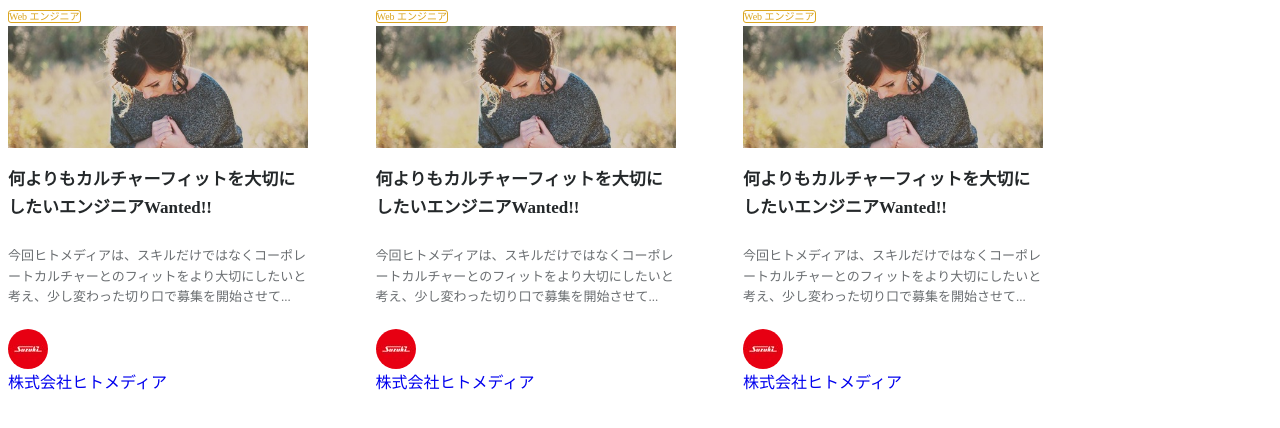
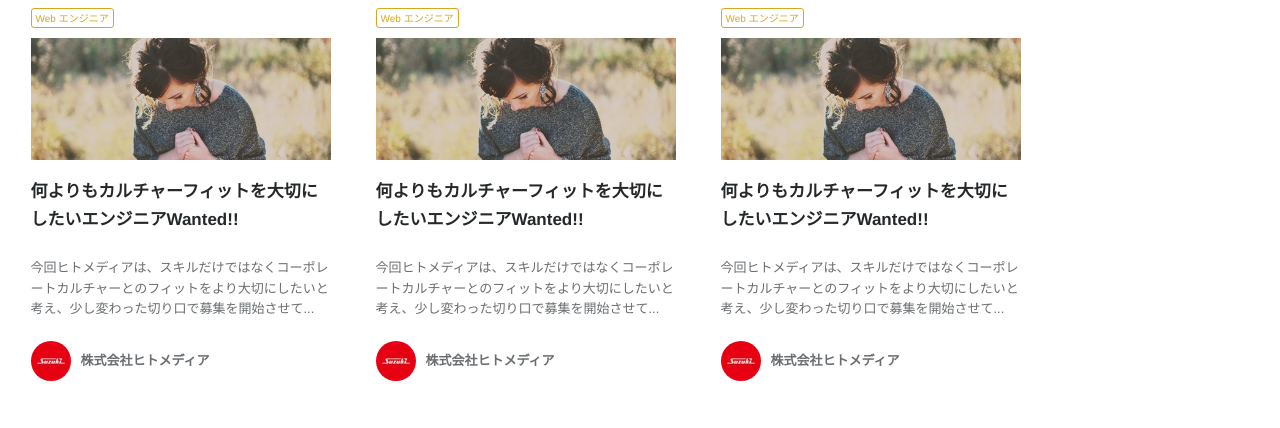
Before and after one commit to wantedly-archive/spring-intern-2016-pre, a website: page app/index.html in a window 1280 px wide. Drawn offline with Linux system fonts and the light colour scheme.

Commit message:
Complete design

```diff
--- a/app/css/style.css
+++ b/app/css/style.css
@@ -1,5 +1,7 @@
 * {
+  font-family: 'Helvetica Neue', Helvetica, Arial, 'Hiragino Sans', "ヒラギノ角ゴシック", 'Hiragino Kaku Gothic ProN', 'ヒラギノ角ゴ Pro W3',Roboto, 'メイリオ', Meiryo, 'ＭＳ Ｐゴシック', sans-serif;
   box-sizing: border-box;
+  -webkit-font-smoothing: antialiased;
 }
 a {
   text-decoration: none;
@@ -12,21 +14,25 @@ a:hover {
   display: flex;
   -webkit-flex-direction: row;
   flex-direction: row;
-  justify-content: space-between;
+  justify-content: space-around;
   width: 1035px;
 }
 
 article {
   display: inline-block;
-
   width: 300px;
 }
 
 .icon-job-type {
+  display: inline-block;
   font-size: 10px;
   color: #DAA520;
   border: 1px solid #DAA520;
   border-radius: 3px;
+  padding: 0 4px;
+  height: 20px;
+  line-height: 20px;
+  vertical-align: middle;
 }
 
 .project-image-wrapper {
@@ -34,7 +40,7 @@ article {
 }
 
 .project_cover {
-  margin-top: 3px;
+  margin-top: 10px;
   width: 300px;
   background-size: cover;
 }
@@ -56,6 +62,22 @@ article {
   font-weight: 300;
   height: 70px;
 }
+
+.company-name-wrapper {
+  align-items: center;
+  line-height: 40px;
+  height: 40px;
+  display: flex;
+  vertical-align: middle;
+  color: #6A6E71;
+  font-weight: 600;
+  font-size: 13px;
+}
+
+.company-name {
+  margin-left: 10px;
+}
+
 .company-thumbnail {
   width: 40px;
   height: 40px;
--- a/app/index.html
+++ b/app/index.html
@@ -23,13 +23,12 @@
             <p class="project-description">今回ヒトメディアは、スキルだけではなくコーポレートカルチャーとのフィットをより大切にしたいと考え、少し変わった切り口で募集を開始させて...</p>
             <div class="company-name-wrapper">
               <img class="company-thumbnail" src="img/project-company-img-2.jpg">
+              <span class="company-name">株式会社ヒトメディア</span>
             </div>
-                株式会社ヒトメディア
           </header>
         </div>
       </a>
     </article>
-
     <article>
       <div class="title-icons">
         <span class="icon-job-type">
@@ -48,13 +47,12 @@
             <p class="project-description">今回ヒトメディアは、スキルだけではなくコーポレートカルチャーとのフィットをより大切にしたいと考え、少し変わった切り口で募集を開始させて...</p>
             <div class="company-name-wrapper">
               <img class="company-thumbnail" src="img/project-company-img-2.jpg">
+              <span class="company-name">株式会社ヒトメディア</span>
             </div>
-                株式会社ヒトメディア
           </header>
         </div>
       </a>
     </article>
-
     <article>
       <div class="title-icons">
         <span class="icon-job-type">
@@ -73,13 +71,12 @@
             <p class="project-description">今回ヒトメディアは、スキルだけではなくコーポレートカルチャーとのフィットをより大切にしたいと考え、少し変わった切り口で募集を開始させて...</p>
             <div class="company-name-wrapper">
               <img class="company-thumbnail" src="img/project-company-img-2.jpg">
+              <span class="company-name">株式会社ヒトメディア</span>
             </div>
-                株式会社ヒトメディア
           </header>
         </div>
       </a>
     </article>
-
   </div>
 <body>
 </html>
```
Lines whose indentation alone changed are shown as unchanged.
